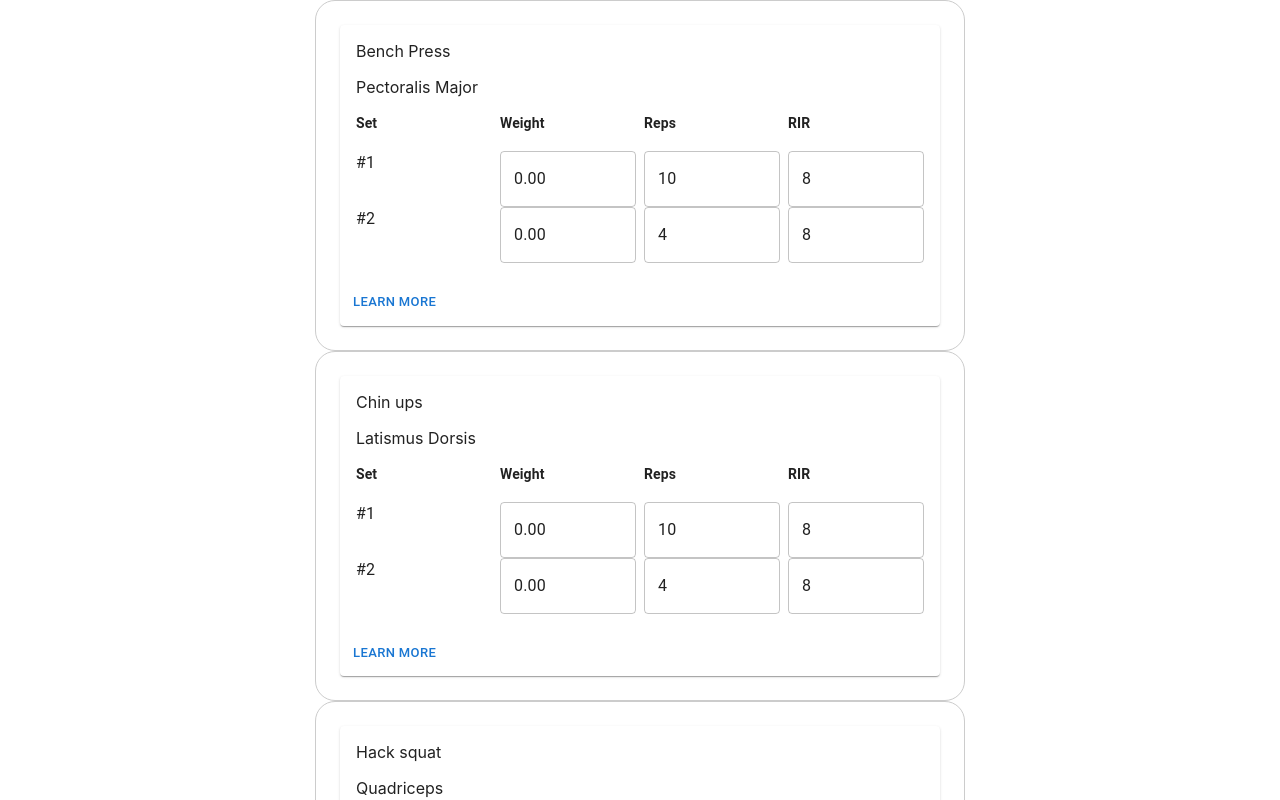
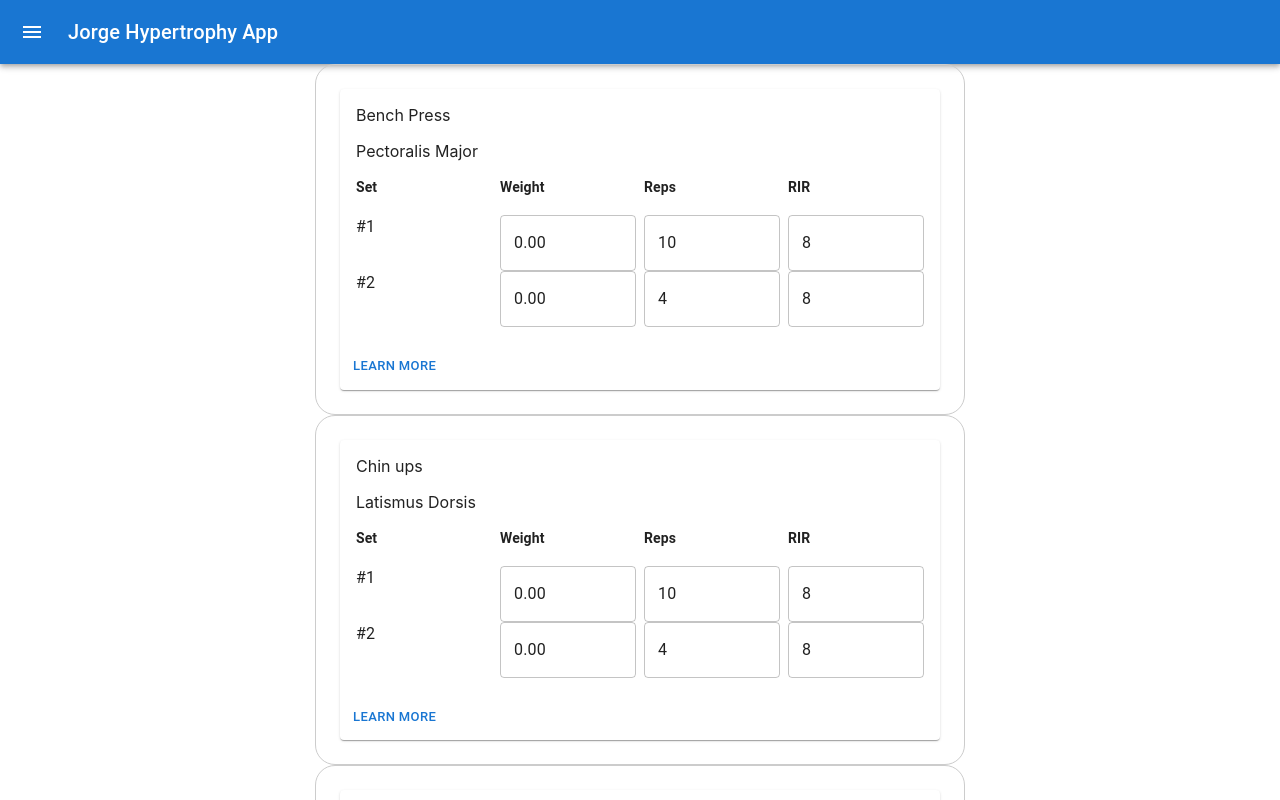
Before and after one commit to jmarcoz1/workout_app_frontend, a React (Create React App) app: page / in a window 1280 px wide. Shown: the top 800 px of the page. Built offline with nearby package versions, Linux system fonts and the light colour scheme.

Commit message:
added sidebar

```diff
--- a/package.json
+++ b/package.json
@@ -6,10 +6,12 @@
     "@emotion/react": "^11.11.1",
     "@emotion/styled": "^11.11.0",
     "@fontsource/roboto": "^5.0.8",
+    "@mui/icons-material": "^5.14.19",
     "@mui/material": "^5.14.17",
     "@testing-library/jest-dom": "^5.17.0",
     "@testing-library/react": "^13.4.0",
     "@testing-library/user-event": "^13.5.0",
+    "Menu": "link:@mui/icons-material/Menu",
     "react": "^18.2.0",
     "react-dom": "^18.2.0",
     "react-scripts": "5.0.1",
--- a/src/App.js
+++ b/src/App.js
@@ -1,10 +1,12 @@
 import { Typography, Grid, Box } from '@mui/material';
 import ExerciseCard from './components/workout_components/ExerciseCard';
+import AppWithSidebar from './components/navigation/AppWithSidebar';
 import './App.css';
 
 const App = () => {
   return (
     <div>
+      <AppWithSidebar />
       <ExerciseCard
         exerciseName={'Bench Press'}
         muscleName={'Pectoralis Major'}
--- /dev/null
+++ b/src/components/navigation/AppWithSidebar.js
@@ -0,0 +1,55 @@
+import React, { useState } from 'react';
+import ListItemButton from '@mui/material/ListItemButton';
+import { AppBar, Toolbar, IconButton, Typography, Drawer, List, ListItem, ListItemText } from '@mui/material';
+import MenuIcon from '@mui/icons-material/Menu';
+
+const AppWithSidebar = () => {
+  const [isDrawerOpen, setDrawerOpen] = useState(false);
+
+  const handleDrawerOpen = () => {
+    setDrawerOpen(true);
+  };
+
+  const handleDrawerClose = () => {
+    setDrawerOpen(false);
+  };
+
+  return (
+    <div>
+      {/* App Bar with Hamburger Icon */}
+      <AppBar position="static">
+        <Toolbar>
+          <IconButton edge="start" color="inherit" onClick={handleDrawerOpen} sx={{ mr: 2 }}>
+            <MenuIcon />
+          </IconButton>
+          <Typography variant="h6">
+            Jorge Hypertrophy App
+          </Typography>
+        </Toolbar>
+      </AppBar>
+
+      {/* Sidebar Drawer */}
+      <Drawer
+        anchor="left"
+        open={isDrawerOpen}
+        onClose={handleDrawerClose}
+      >
+        <List>
+          <ListItemButton onClick={handleDrawerClose}>
+            <ListItemText primary="My profile" />
+          </ListItemButton>
+          <ListItemButton onClick={handleDrawerClose}>
+            <ListItemText primary="My training" />
+          </ListItemButton>
+        </List>
+      </Drawer>
+
+      {/* Main Content */}
+      <div>
+        {/* Your main content goes here */}
+      </div>
+    </div>
+  );
+};
+
+export default AppWithSidebar;
```
Also changed, not shown: 1 other file (tests, documents, lock files or other folders).
